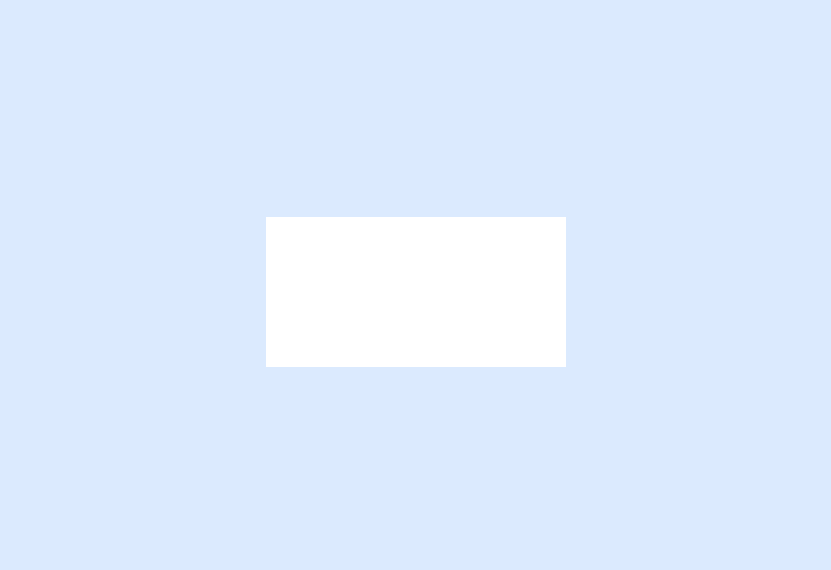
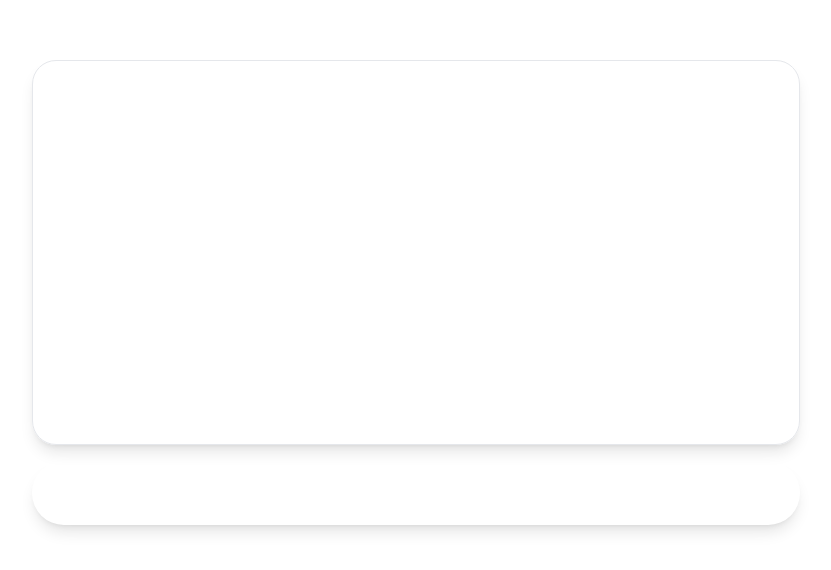
Before and after one commit to veerbal1/use-paint, a React (Vite) app: page / in a window 1280 px wide. Shown: the part 108-678 px from the top of the page, without its empty margins (224-1055 px from the left). Built offline with nearby package versions, Linux system fonts and the light colour scheme.

Commit message:
Created basic UI

```diff
--- a/src/App.tsx
+++ b/src/App.tsx
@@ -1,7 +1,10 @@
 const App = () => {
   return (
-    <div className="w-screen h-screen bg-blue-100 flex justify-center items-center">
-      <canvas className="bg-white"></canvas>
+    <div className="w-screen h-screen flex justify-center items-center">
+      <div className="w-[60%] flex flex-col items-center">
+        <canvas className="rounded-3xl w-full shadow-lg border border-gray-200"></canvas>
+        <div className="flex w-full justify-between items-center mt-4 min-h-16 rounded-full shadow-lg"></div>
+      </div>
     </div>
   );
 };
```
